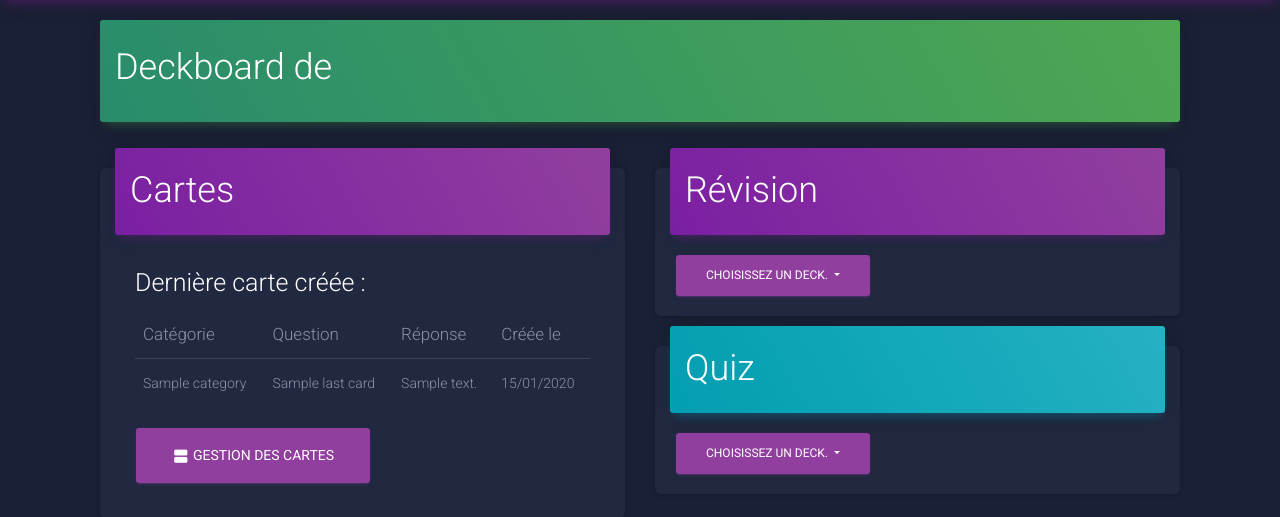
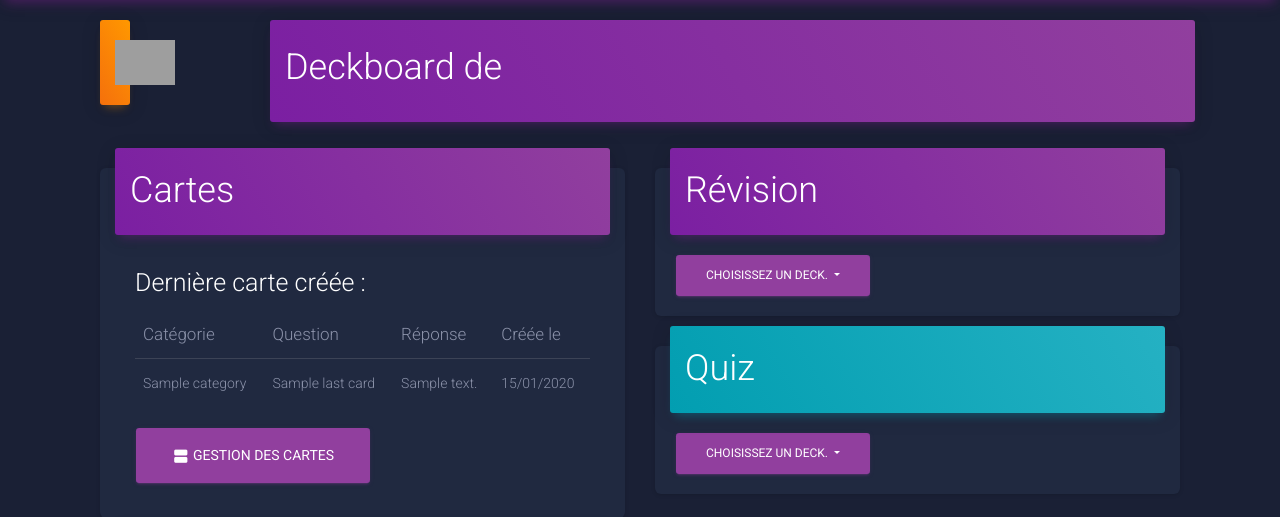
Before and after one commit to Tofu-Sauvage/flashcard_project, a Symfony app: template templates/pages/user/deckboard.html.twig in a window 1280 px wide. Shown: the part 86-603 px from the top of the page. Run offline with Twig, Linux system fonts and the light colour scheme; the template is opened without the code that fills it: most values are stand-ins (such as "Sample title", 1, 10 or a date in 2020); some libraries are stand-ins or nearby versions; grey boxes are pictures that could not be loaded.

Commit message:
commit avant merge

```diff
--- a/templates/pages/user/deckboard.html.twig
+++ b/templates/pages/user/deckboard.html.twig
@@ -5,8 +5,27 @@
 
 		<div class="container-fluid">
 
-			<div class="alert alert-success">
-				<h2>Deckboard de {{ app.user.name }}</h2>
+			<div class="row">
+			<div class="col-md-1">
+				<div class="alert alert-warning col-md-1">
+					{% if language_learn.flag is not null%}
+						<img
+							class="img"
+							src=" /uploads/images/{{ language_learn.flag }}"
+							width="60px"
+							height="auto"
+						/>
+					{% else %}
+						<i class="material-icons">flag</i>
+					{% endif %}
+        </div>
+			</div>
+
+
+				<div class="alert alert-primary col-md-10 offset-md-1">
+					<h2>Deckboard de {{ app.user.name }}</h2>
+				</div>
+
 			</div>
 
 			<div class="row">
```
Also changed, not shown: src/Controller/DeckboardController.php (+14 -6 lines).
